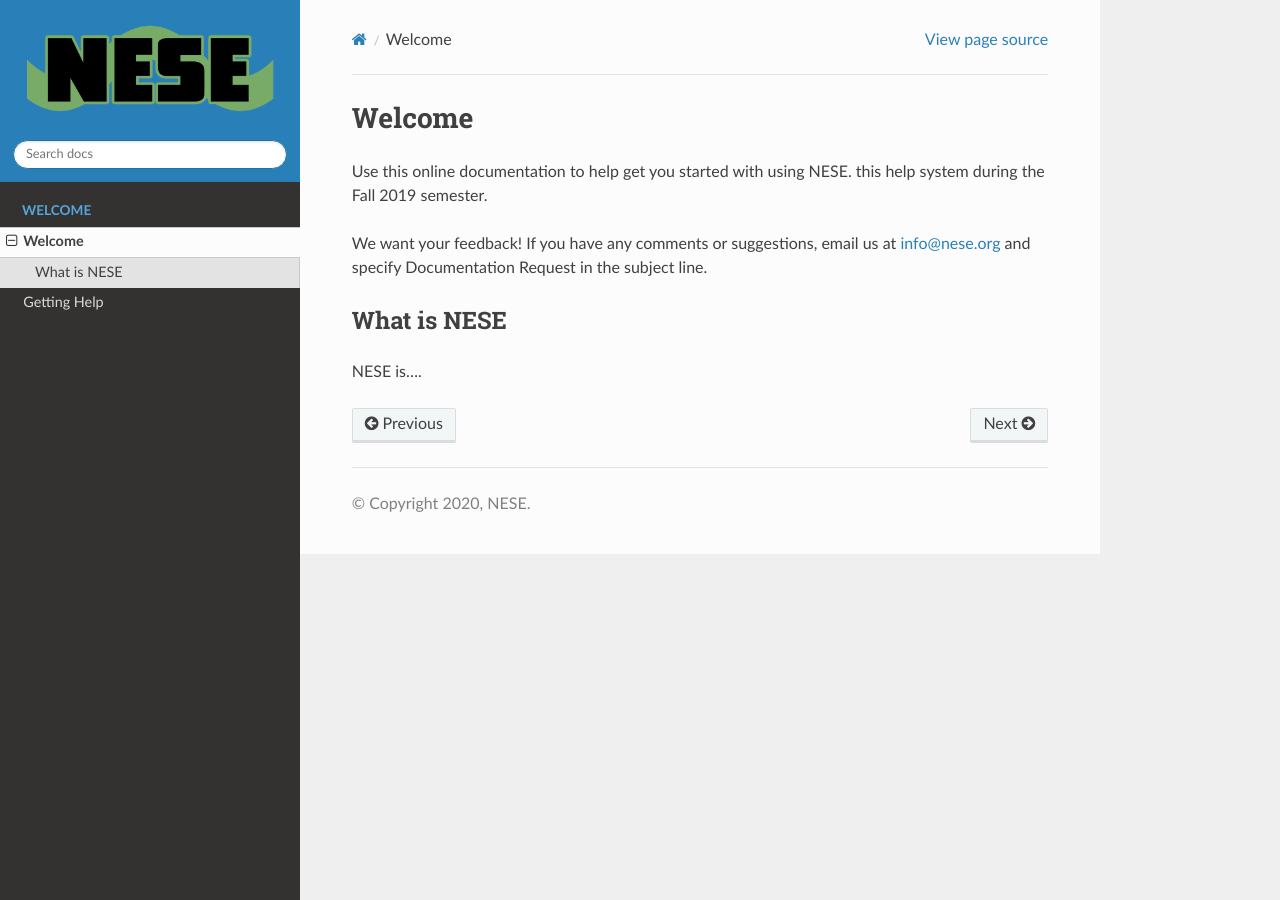
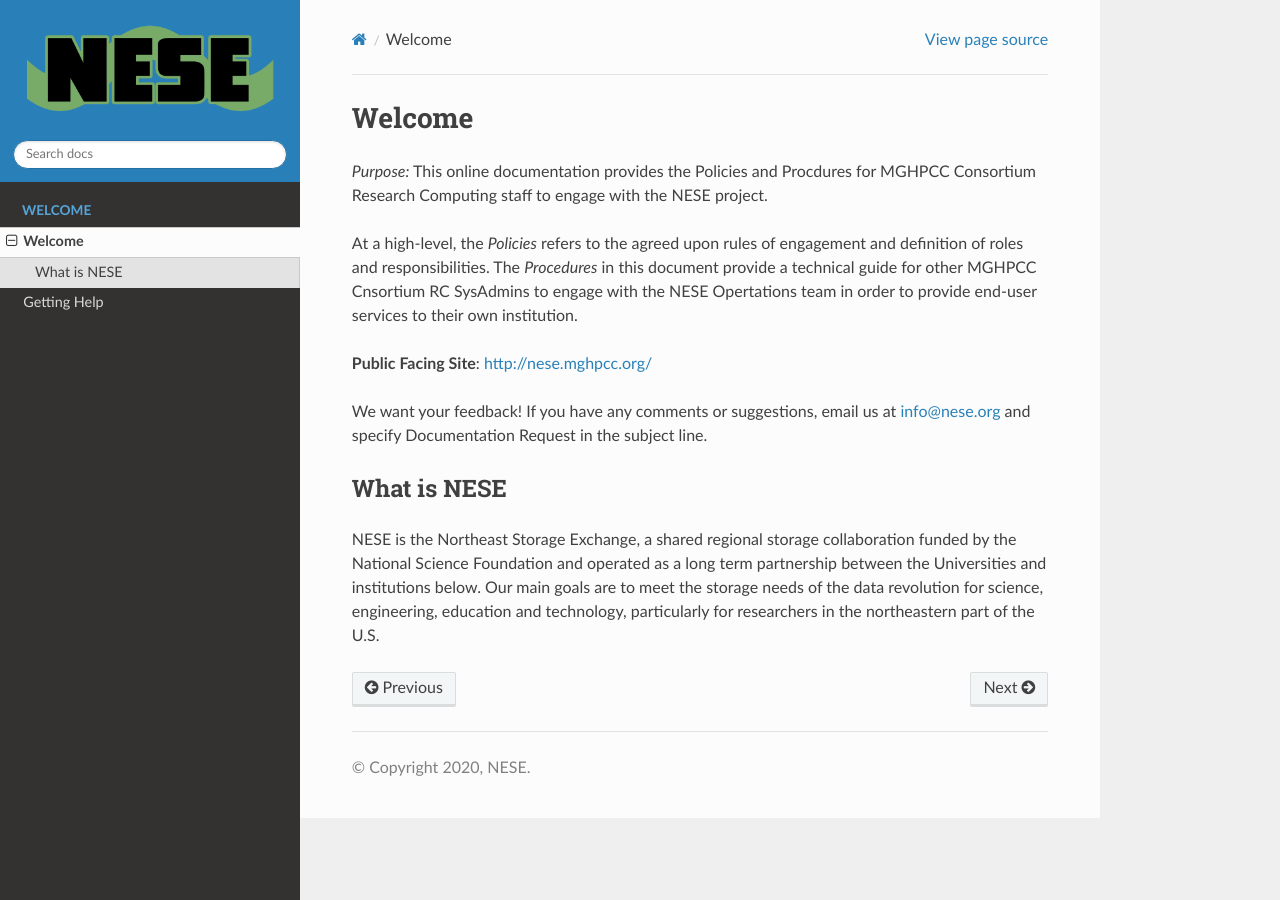
Before and after one commit to fasrc/nese-public-documentation, a Sphinx documentation site: the page built from docs/source/welcome/welcome.rst, in a window 1280 px wide. Built offline with Sphinx 7.4.7 and the Read the Docs theme 2.0.0, drawn with Linux system fonts in a browser that asks for light colours.

Commit message:
Updating welcome from fasrc

```diff
--- a/docs/source/welcome/welcome.rst
+++ b/docs/source/welcome/welcome.rst
@@ -1,12 +1,16 @@
 ********
 Welcome
 ********
-Use this online documentation to help get you started with using NESE.
-this help system during the Fall 2019 semester.
+*Purpose:* This online documentation provides the Policies and Procdures for MGHPCC Consortium Research Computing staff to engage with the NESE project.
+
+At a high-level, the *Policies* refers to the agreed upon rules of engagement and definition of roles and responsibilities. The *Procedures* in this document provide a technical guide for other MGHPCC Cnsortium RC SysAdmins to engage with the NESE Opertations team in order to provide end-user services to their own institution.
+
+**Public Facing Site**: http://nese.mghpcc.org/
 
 We want your feedback! If you have any comments or suggestions, email us at info@nese.org
 and specify Documentation Request in the subject line.
 
+
 What is NESE
 =================
-NESE is....
+NESE is the Northeast Storage Exchange, a shared regional storage collaboration funded by the National Science Foundation and operated as a long term partnership between the Universities and institutions below. Our main goals are to meet the storage needs of the data revolution for science, engineering, education and technology, particularly for researchers in the northeastern part of the U.S.
```
